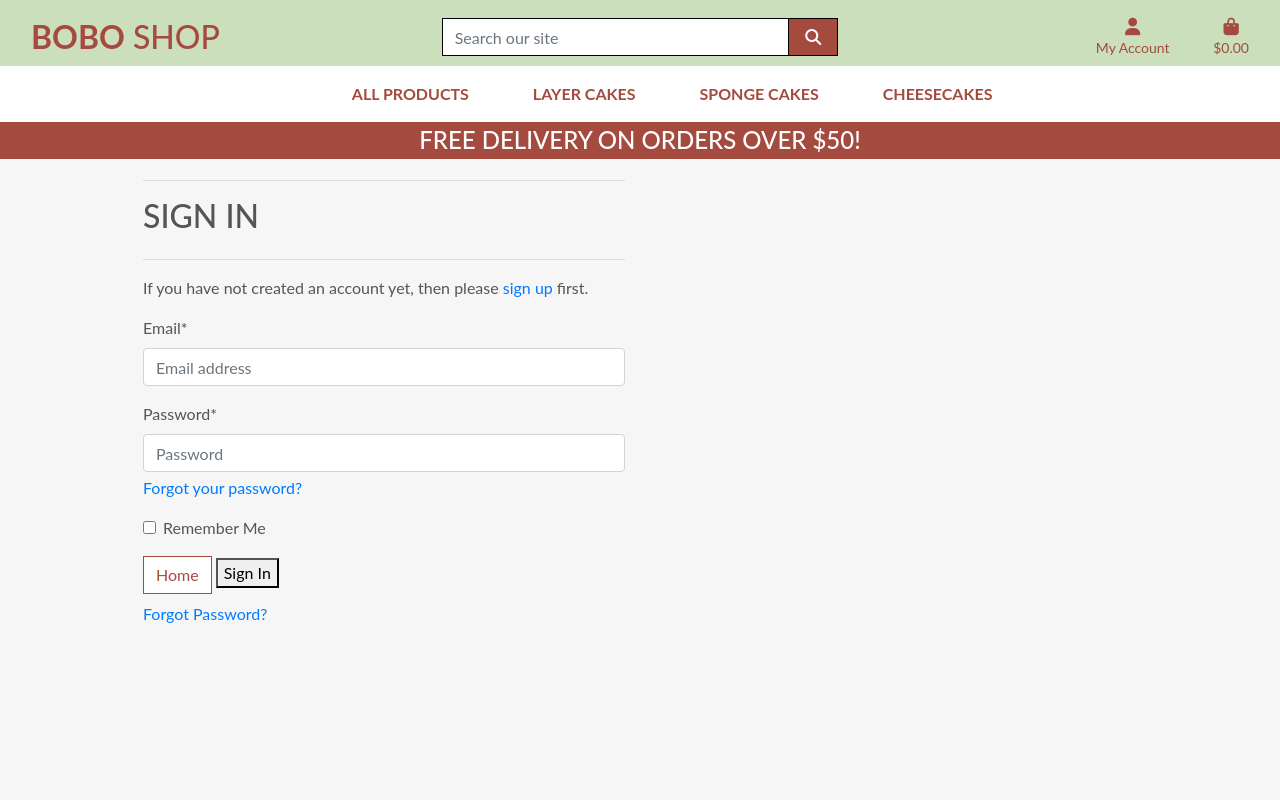
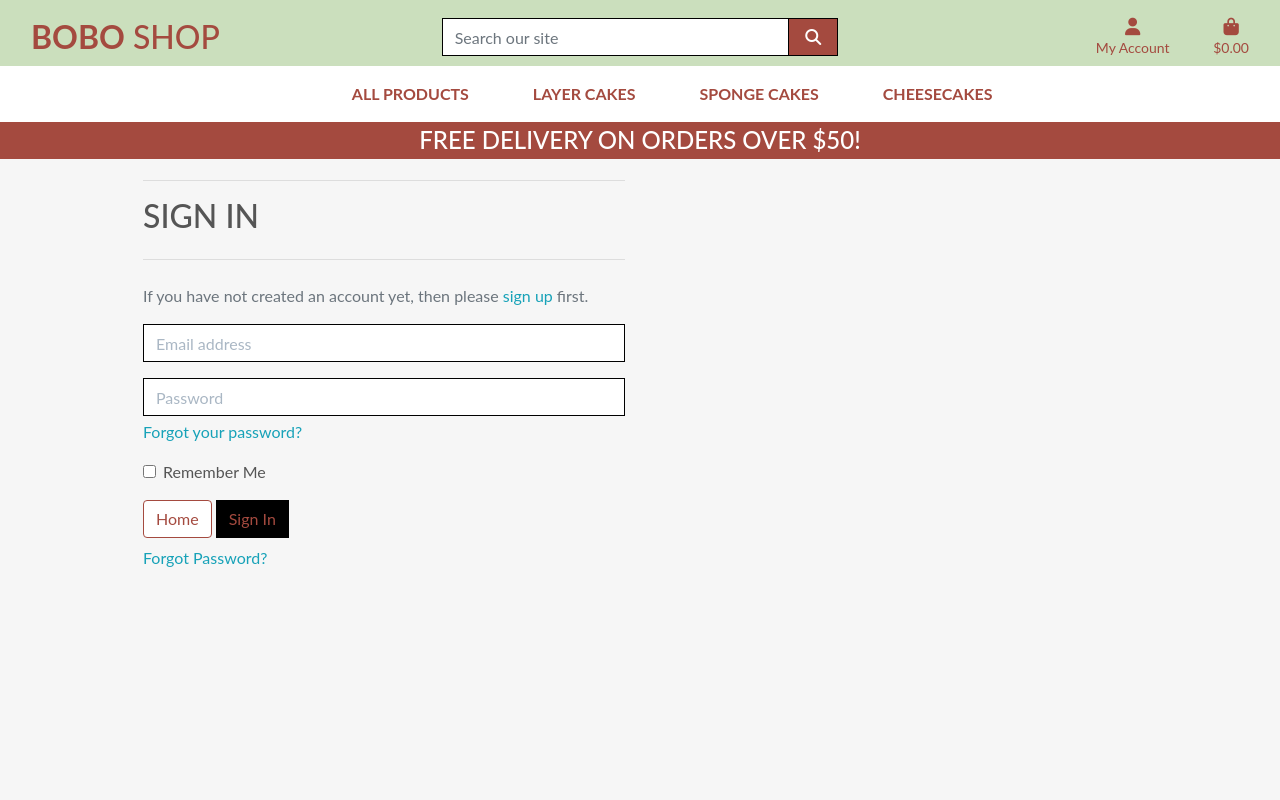
Before and after one commit to mariusmilitaru32/boboshop, a Django app: page /accounts/login/ in a window 1280 px wide. Run offline with Django 5.2, Linux system fonts and the light colour scheme; some libraries are stand-ins or nearby versions.

Commit message:
Added style for allauth templates

```diff
--- a/bobo_shop/urls.py
+++ b/bobo_shop/urls.py
@@ -26,6 +26,6 @@ urlpatterns = [
     path('products/', include('products.urls')),
     path('bag/', include('bag.urls')),
     path('checkout/', include('checkout.urls')),
-    path('profiles/', include('profiles.urls')),
+    path('profile/', include('profiles.urls')),
 
 ] + static(settings.MEDIA_URL, document_root=settings.MEDIA_ROOT)
--- a/profiles/urls.py
+++ b/profiles/urls.py
@@ -1,8 +1,6 @@
 from django.urls import path
 from . import views
 
-
 urlpatterns = [
-    path('', views.profile, name='profile'),
-
+    path('', views.profile, name='profile')
 ]
--- a/static/css/base.css
+++ b/static/css/base.css
@@ -173,6 +173,60 @@ a.category-badge > span.badge:hover {
     overflow-y: auto;
 }
 
+/* ----------All auth css------------ */
+
+.allauth-form-inner-content p {
+    margin-top: 1.5rem; /* mt-4 */
+    color: #6c757d; /* text-secondary */
+}
+
+.allauth-form-inner-content input {
+    border-color: #000;
+    border-radius: 0;
+}
+
+.allauth-form-inner-content label:not([for='id_remember']) {
+    display: none;
+}
+
+.allauth-form-inner-content input::placeholder {
+    color: #aab7c4;
+}
+
+.allauth-form-inner-content button,
+.allauth-form-inner-content input[type='submit'] {
+	/* btn */
+	display: inline-block;
+    font-weight: 400;
+    color: #fff;
+    text-align: center;
+    vertical-align: middle;
+    -webkit-user-select: none;
+    -moz-user-select: none;
+    -ms-user-select: none;
+    user-select: none;
+    background-color: #000;
+    border: 1px solid #000;
+    padding: .375rem .75rem;
+    font-size: 1rem;
+    line-height: 1.5;
+    border-radius: 0;
+
+    /* standard bootstrap btn transitions */
+    transition: color .15s ease-in-out,background-color .15s ease-in-out,border-color .15s ease-in-out,box-shadow .15s ease-in-out;
+}
+
+.allauth-form-inner-content button:hover,
+.allauth-form-inner-content input[type='submit']:hover {
+	color: #fff;
+    background-color: #222;
+    border-color: #222;
+}
+
+.allauth-form-inner-content a {
+	color: #17a2b8; /* text-info */
+}
+
 
 
 
--- a/templates/allauth/account/login.html
+++ b/templates/allauth/account/login.html
@@ -40,8 +40,8 @@ for a {{ site_name }} account and sign in below:{% endblocktrans %}</p>
   {% if redirect_field_value %}
   <input type="hidden" name="{{ redirect_field_name }}" value="{{ redirect_field_value }}" />
   {% endif %}
-  <a class="btn btn-outline-black rounded-0" href="{% url 'home' %}">Home</a>
-  <button class="primaryAction" type="submit">{% trans "Sign In" %}</button>
+  <a class="btn btn-outline-black rounded-1" href="{% url 'home' %}">Home</a>
+  <button class="primaryAction btn btn-outline-black rounded-1" type="submit">{% trans "Sign In" %}</button>
   <p class="mt-2">
     <a class="button secondaryAction" href="{% url 'account_reset_password' %}">{% trans "Forgot Password?" %}</a>
   </p>
--- a/templates/allauth/account/signup.html
+++ b/templates/allauth/account/signup.html
@@ -17,8 +17,8 @@
   {% if redirect_field_value %}
   <input type="hidden" name="{{ redirect_field_name }}" value="{{ redirect_field_value }}" />
   {% endif %}
-  <a class="btn btn-outline-black rounded-0" href="{% url 'account_login' %}">Back to Login</a>
-  <button type="submit">{% trans "Sign Up" %}</button>
+  <a class="btn btn-outline-black rounded-1" href="{% url 'account_login' %}">Back to Login</a>
+  <button type="submit" class="btn btn-outline-black rounded-1">{% trans "Sign Up" %}</button>
 </form>
 
 {% endblock %}
```
Also changed, not shown: templates/allauth/account/logout.html (+4 -3 lines), profiles/static/profiles/css/profile.css (added).
